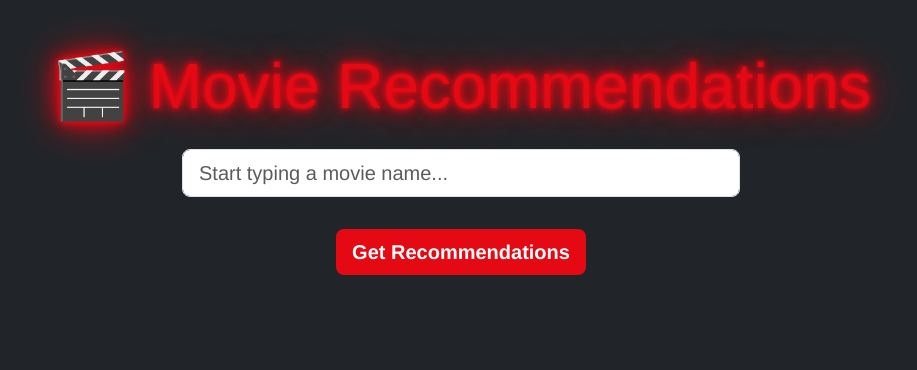
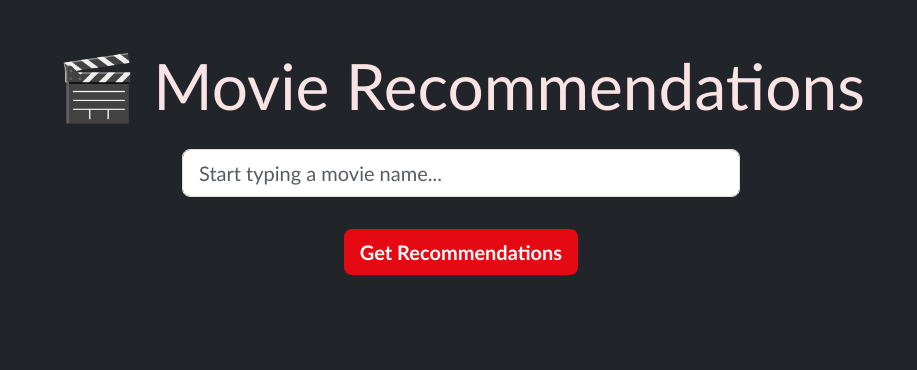
Before and after one commit to satyamk795/movie-recommendation, a Flask app: page / in a window 1280 px wide. Shown: the top 370 px of the page, without its empty margins (179-1096 px from the left). Run offline with Flask 3, Linux system fonts and the light colour scheme; parts of the project's set-up code (start-up, migrations or seed data) failed here and were passed over.

Commit message:
Update style.css

```diff
--- a/app/static/style.css
+++ b/app/static/style.css
@@ -1,17 +1,17 @@
 body {
     background-color: #141414;
     color: #ffffff;
-    font-family: 'Helvetica Neue', sans-serif;
+    font-family: 'Trebuchet MS', 'Lucida Sans Unicode', 'Lucida Grande', 'Lucida Sans', Arial, sans-serif;
 }
 
 .neon-title {
     font-size: 4rem;
-    color: #E50914;
-    text-shadow:
+    color: #f9e3e4;
+    /* text-shadow:
         0 0 5px #E50914,
         0 0 10px #E50914,
         0 0 20px #E50914,
-        0 0 40px #E50914;
+        0 0 40px #E50914; */
 }
 
 .glowing-btn {
@@ -23,7 +23,7 @@ body {
 
 .glowing-btn:hover {
     background-color: #B00610;
-    box-shadow: 0 0 20px #E50914;
+    /* box-shadow: 0 0 20px #E50914; */
     transform: scale(1.1);
 }
 
```
